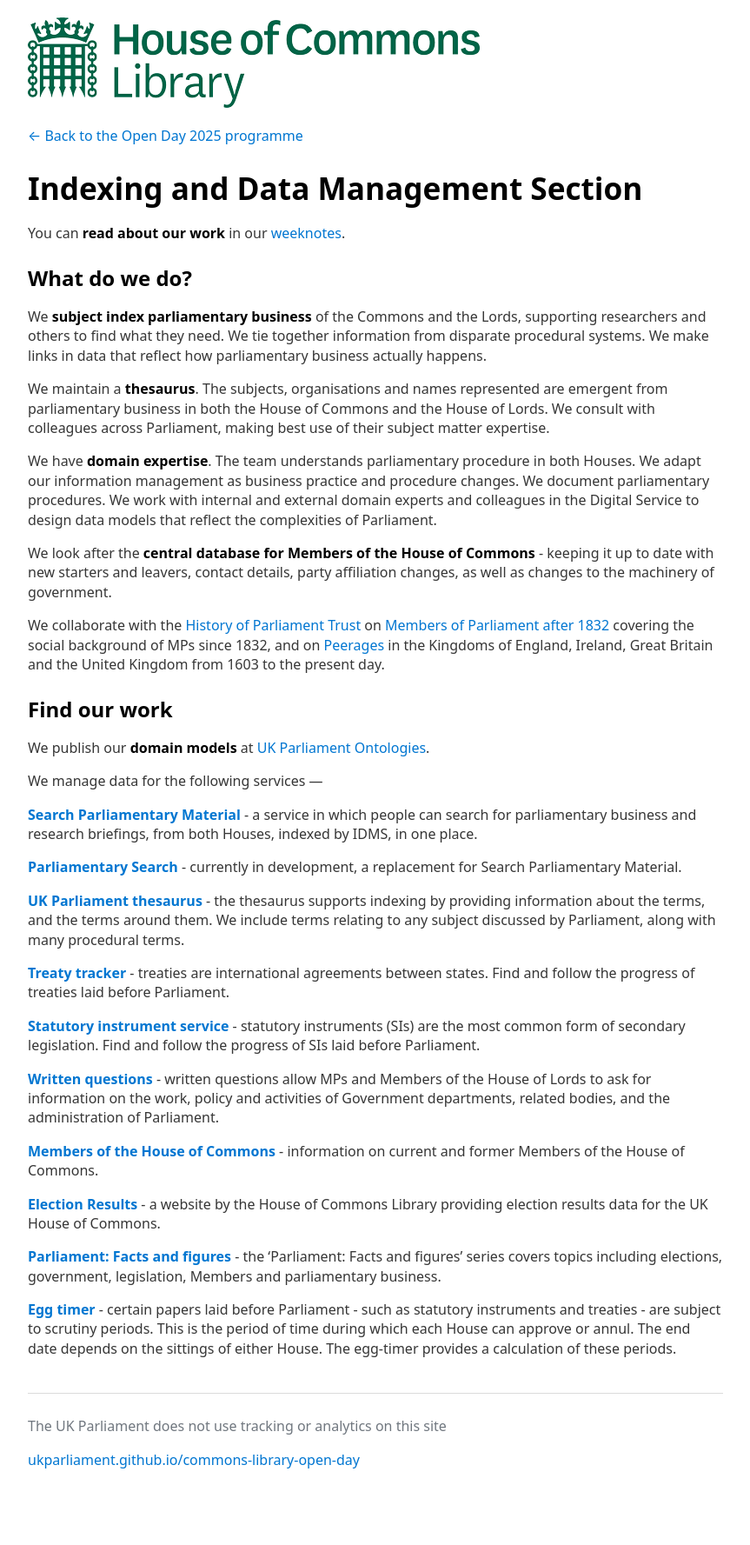
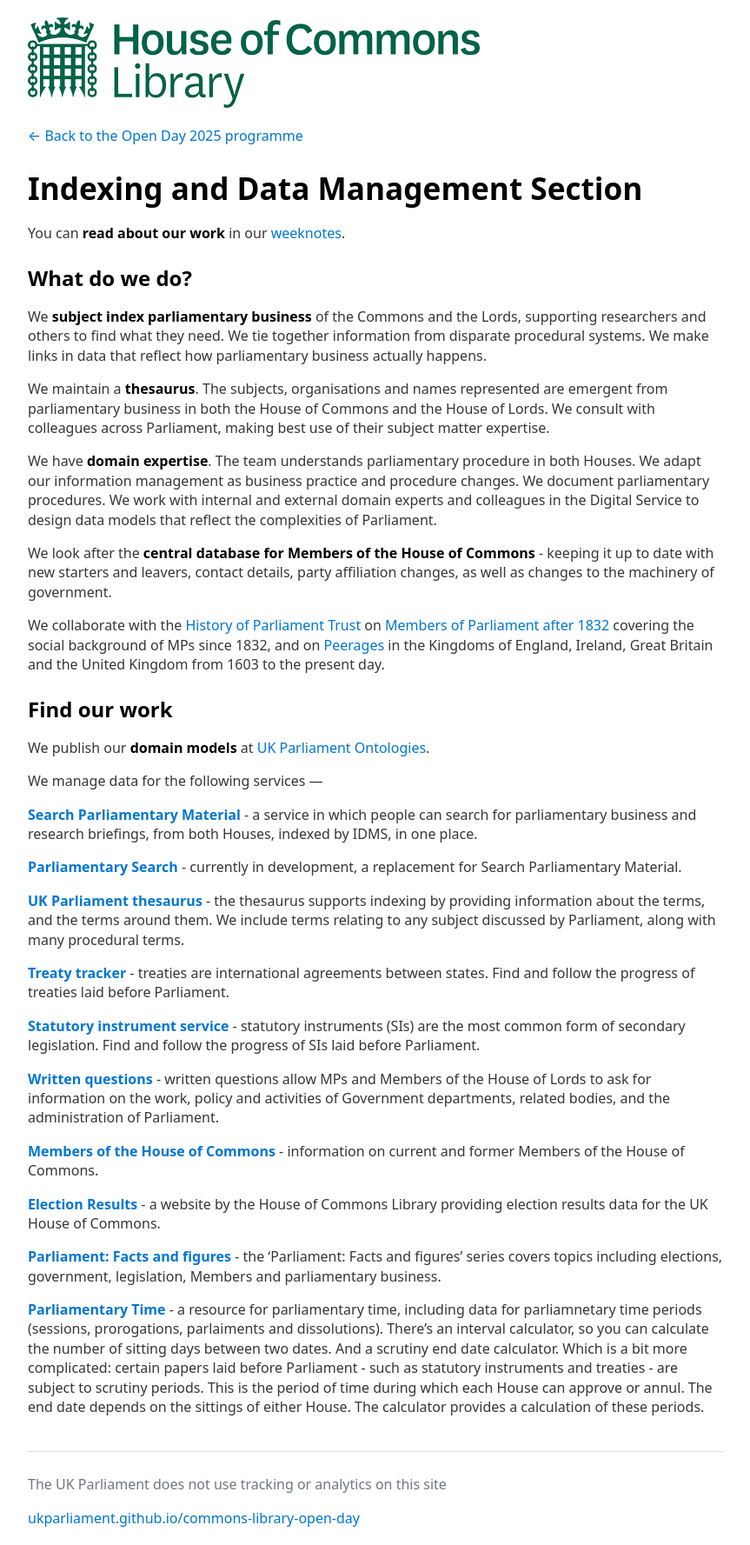
Before and after one commit to ukparliament/commons-library-open-day, a Jekyll site: the page built from 2025/idms/index.md, in a window 1280 px wide. Shown: the whole page at 87% size, without its empty margins (208-1071 px from the left). Built offline with Jekyll 4.4.1, drawn with Linux system fonts in a browser that asks for light colours; our own code applies the rules of GitHub Pages for plain Markdown files; before the commit the page ends 1710 px from its top, so only the background shows below that.

Commit message:
renamed egg timer

```diff
--- a/2025/idms/index.md
+++ b/2025/idms/index.md
@@ -40,4 +40,4 @@ We manage data for the following services &mdash;
 
 **[Parliament: Facts and figures](https://commonslibrary.parliament.uk/tag/parliament-facts-and-figures/)** - the 'Parliament: Facts and figures' series covers topics including elections, government, legislation, Members and parliamentary business.
 
-**[Egg timer](https://api.parliament.uk/egg-timer/meta)** - certain papers laid before Parliament - such as statutory instruments and treaties - are subject to scrutiny periods. This is the period of time during which each House can approve or annul. The end date depends on the sittings of either House. The egg-timer provides a calculation of these periods.
+**[Parliamentary Time](https://api.parliament.uk/egg-timer)** - a resource for parliamentary time, including data for parliamnetary time periods (sessions, prorogations, parlaiments and dissolutions). There's an interval calculator, so you can calculate the number of sitting days between two dates. And a scrutiny end date calculator. Which is a bit more complicated: certain papers laid before Parliament - such as statutory instruments and treaties - are subject to scrutiny periods. This is the period of time during which each House can approve or annul. The end date depends on the sittings of either House. The calculator provides a calculation of these periods.
```
